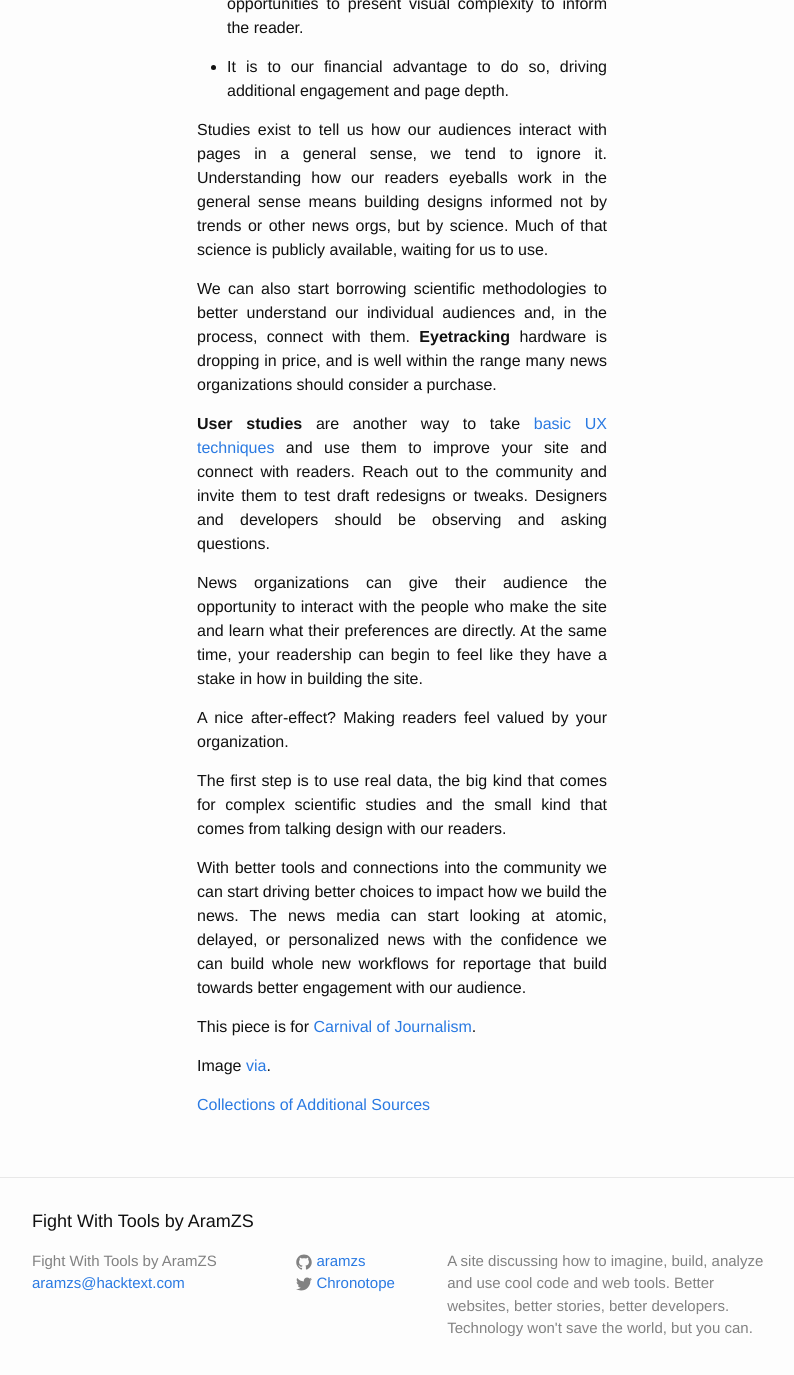
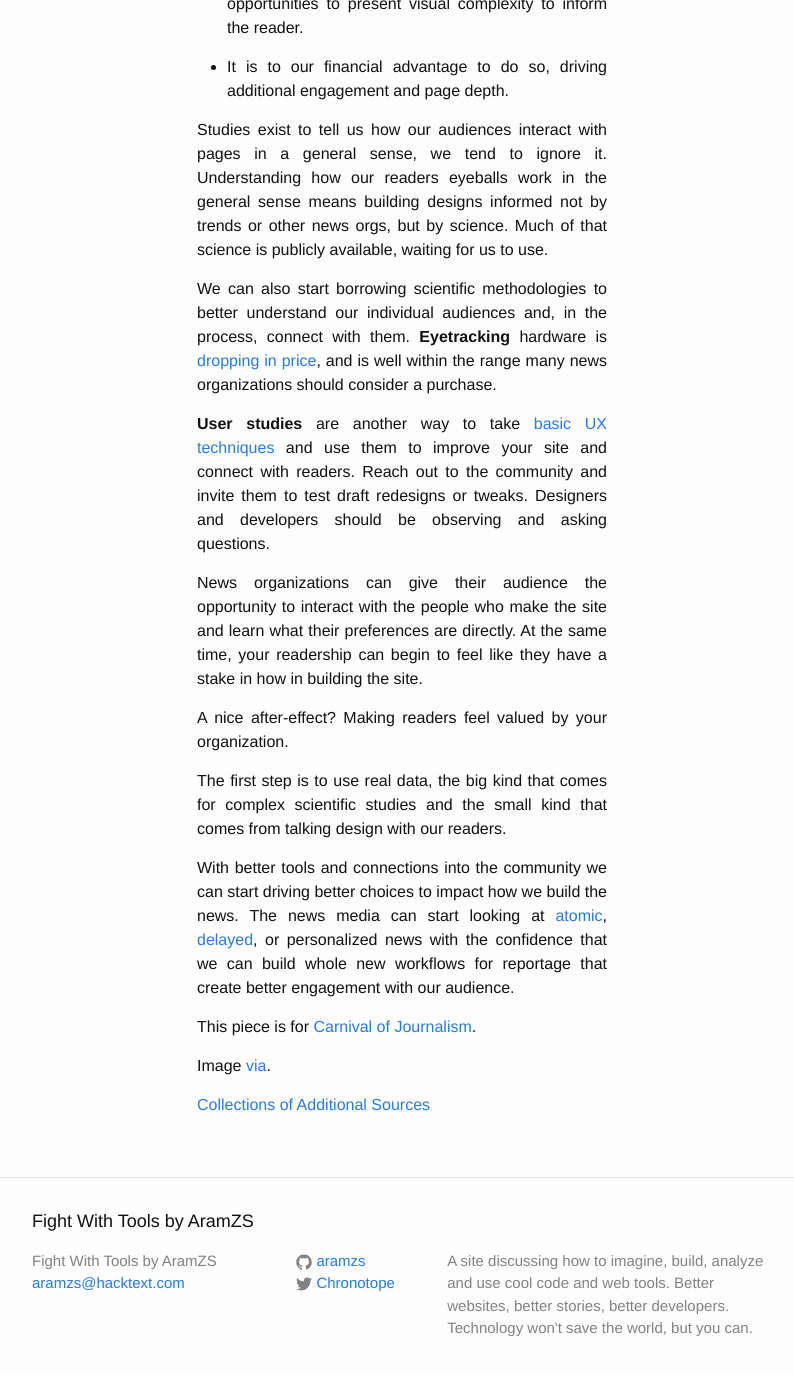
Before and after one commit to AramZS/aramzs.github.io, a Jekyll site: the page built from _posts/2017-02-08-audience-behavior-jcarn.markdown, in a window 1280 px wide and 1400 px high, scrolled down 1294 px. Shown: the top 1375 px of the window, without its empty margins (238-1032 px from the left). Built offline with Jekyll 4.4.1, drawn with Linux system fonts in a browser that asks for light colours.

Commit message:
Links and tweaks.

```diff
--- a/_posts/2017-02-08-audience-behavior-jcarn.markdown
+++ b/_posts/2017-02-08-audience-behavior-jcarn.markdown
@@ -33,7 +33,7 @@ This isn't to say complexity is impossible, [in fact we should consider it requi
 
 Studies exist to tell us how our audiences interact with pages in a general sense, we tend to ignore it. Understanding how our readers eyeballs work in the general sense means building designs informed not by trends or other news orgs, but by science. Much of that science is publicly available, waiting for us to use.
 
-We can also start borrowing scientific methodologies to better understand our individual audiences and, in the process, connect with them. **Eyetracking** hardware is dropping in price, and is well within the range many news organizations should consider a purchase.
+We can also start borrowing scientific methodologies to better understand our individual audiences and, in the process, connect with them. **Eyetracking** hardware is [dropping in price](https://www.engadget.com/2013/09/06/eye-tribe-tracker-pre-order/), and is well within the range many news organizations should consider a purchase.
 
 **User studies** are another way to take [basic UX techniques](https://library.gv.com/get-better-data-from-user-studies-16-interviewing-tips-328d305c3e37#.za7mgq81r) and use them to improve your site and connect with readers. Reach out to the community and invite them to test draft redesigns or tweaks. Designers and developers should be observing and asking questions.
 
@@ -43,7 +43,7 @@ A nice after-effect? Making readers feel valued by your organization.
 
 The first step is to use real data, the big kind that comes for complex scientific studies and the small kind that comes from talking design with our readers.
 
-With better tools and connections into the community we can start driving better choices to impact how we build the news. The news media can start looking at atomic, delayed, or personalized news with the confidence we can build whole new workflows for reportage that build towards better engagement with our audience.
+With better tools and connections into the community we can start driving better choices to impact how we build the news. The news media can start looking at [atomic](https://twitter.com/Chronotope/status/650021101850992640), [delayed](http://www.poynter.org/2017/how-do-we-design-the-news-for-people-who-are-burned-out/447416/?cachebusterTimestamp=1486598081793), or personalized news with the confidence that we can build whole new workflows for reportage that create better engagement with our audience.
 
 This piece is for [Carnival of Journalism](http://www.carnivalofjournalism.org/2017/01/25/welcome-back-jcarn).
 
```
